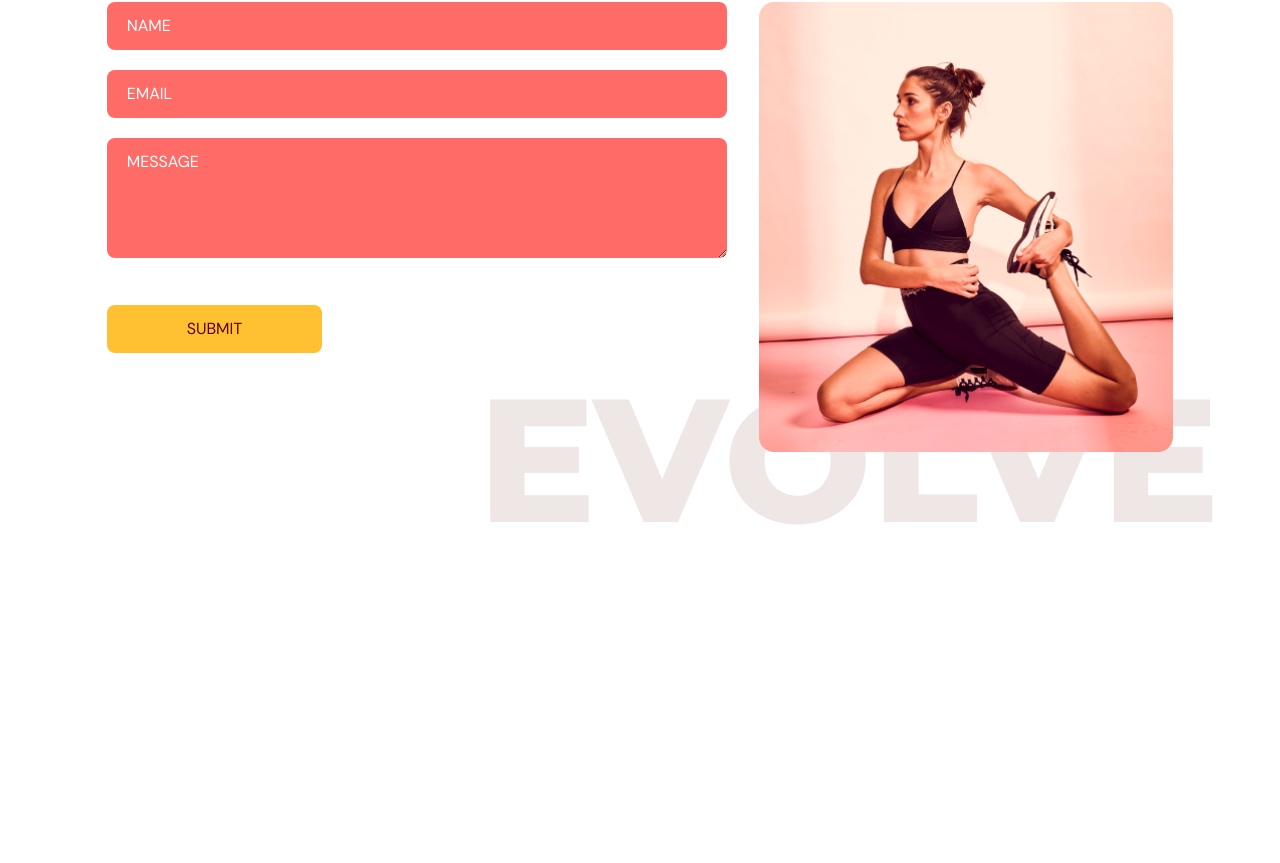
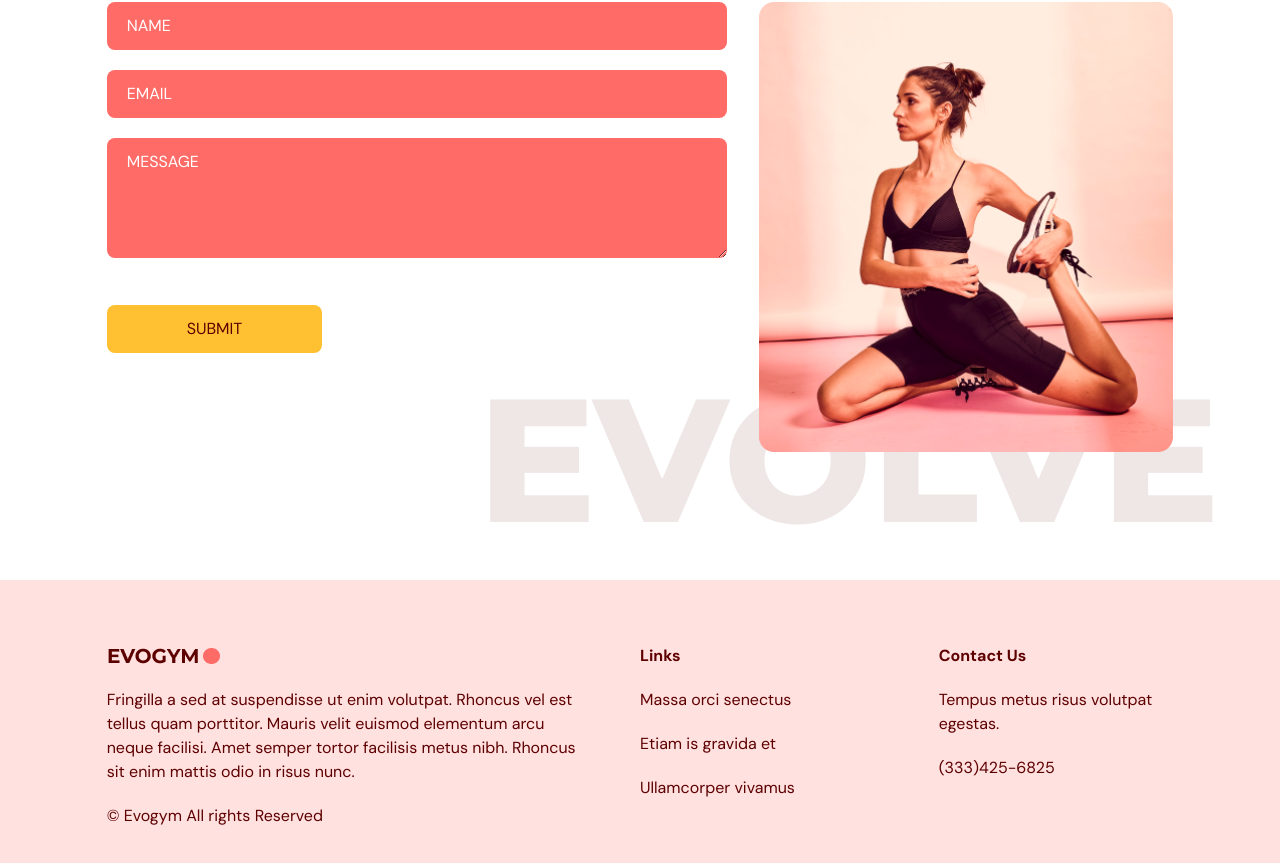
Before and after one commit to iamlydial/wellness-gym, a React (Vite) app: page / in a window 1280 px wide. Shown: the part 3228-4091 px from the top of the page. Before the commit the page ends 3808 px from the top, so only its background shows below. Built offline with nearby package versions, Linux system fonts and the light colour scheme.

Commit message:
footer added

```diff
--- a/src/App.tsx
+++ b/src/App.tsx
@@ -5,7 +5,7 @@
 import Home from '@/scenes/home';
 import Benefits from '@/scenes/benefits';
 import OurClasses from '@/scenes/ourClasses'
-
+import Footer from '@/scenes/footer'
 
 function App() {
   const [selectedPage, setSelectedPage] = useState<SelectedPage>(
@@ -37,6 +37,7 @@
         <Benefits setSelectedPage={setSelectedPage} />
         <OurClasses setSelectedPage={setSelectedPage} />
         <ContactUs setSelectedPage={setSelectedPage} />
+        <Footer />
       </div>
 
     </>
--- /dev/null
+++ b/src/scenes/footer/index.tsx
@@ -0,0 +1,28 @@
+import Logo from '@/assets/Logo.png'
+
+
+const Footer = () => {
+  return <footer className='bg-primary-100 py-16'>
+    <div className='justify-content mx-auto w-5/6 gap-16 md:flex'>
+        <div className='mt-16 basis-1/2 md:mt-0'>
+            <img alt='logo' src={Logo}/>
+            <p className='my-5'>Fringilla a sed at suspendisse ut enim volutpat. Rhoncus vel est tellus quam porttitor. Mauris velit euismod elementum arcu neque facilisi. Amet semper tortor facilisis metus nibh. Rhoncus sit enim mattis odio in risus nunc.</p>
+            <p>© Evogym All rights Reserved</p>
+        </div>
+        <div className='mt-16 basis-1/4 md:mt-0'>
+            <h4 className='font-bold'>Links</h4>
+            <p className='my-5'>Massa orci senectus</p>
+            <p className='my-5'>Etiam is gravida et</p>
+            <p>Ullamcorper vivamus</p>
+        </div>
+        <div className='mt-16 basis-1/4 md:mt-0'>
+            <h4 className='font-bold'>Contact Us</h4>
+            <p className='my-5'>Tempus metus risus volutpat egestas.</p>
+            <p>(333)425-6825</p>
+        </div>
+    </div>
+
+  </footer>
+}
+
+export default Footer
--- a/src/scenes/ourClasses/index.tsx
+++ b/src/scenes/ourClasses/index.tsx
@@ -53,7 +53,7 @@
   return (
     <section id="ourclasses" className="w-full bg-primary-100 py-40">
         <motion.div
-        onViewportEnter={() => setSelectedPage(SelectedPage.ourClasses)}>
+        onViewportEnter={() => setSelectedPage(SelectedPage.OurClasses)}>
             <motion.div
             className="mx-auto w-5/6"
             initial="hidden"
@@ -72,7 +72,7 @@
               enim mattis odio in risus nunc.</p>
                 </div>
             </motion.div>
-            <div className="mt-10 h-[353px] w-full overflow-x-auto overflow-x-hidden">
+            <div className="mt-10 h-[353px] w-full overflow-x-auto">
                 <ul className="w-[2800px] whitespace-nowrap">
                 {classes.map((item: ClassType, index) => (
                     <Class
```
